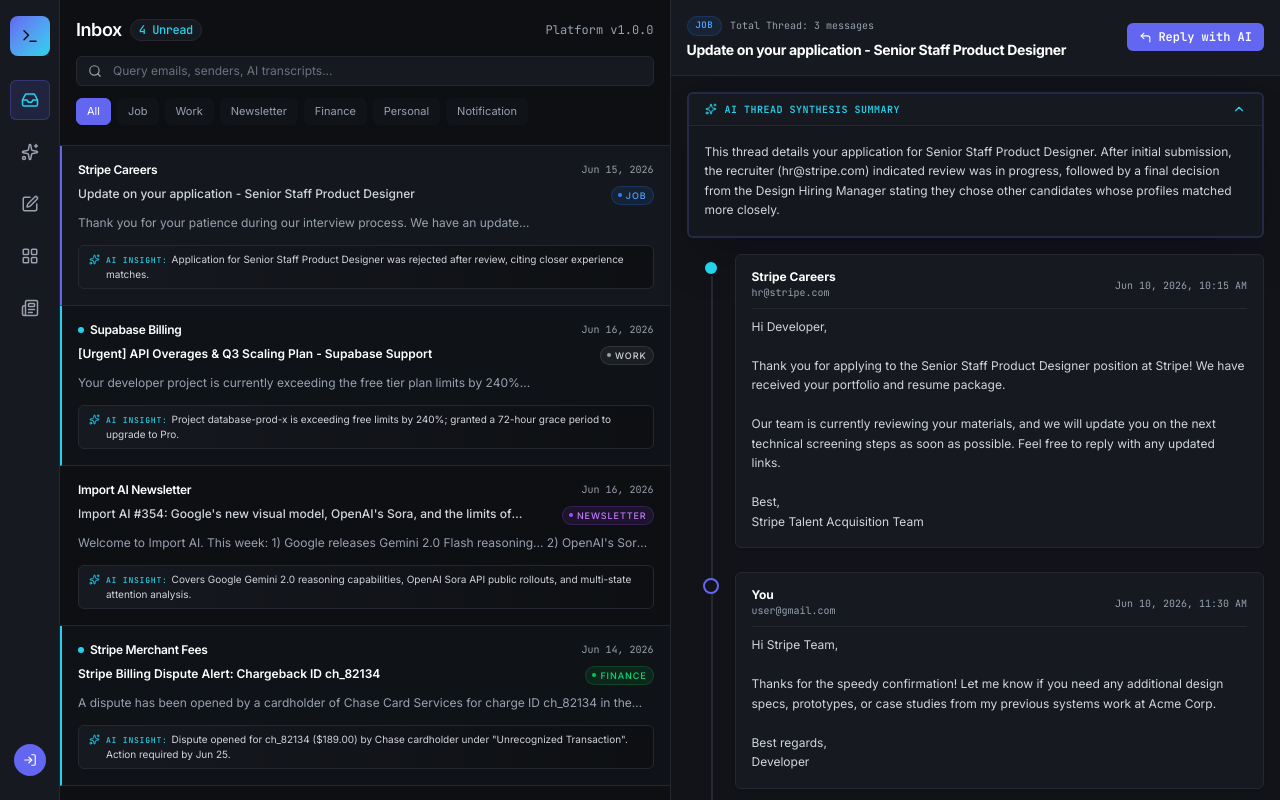
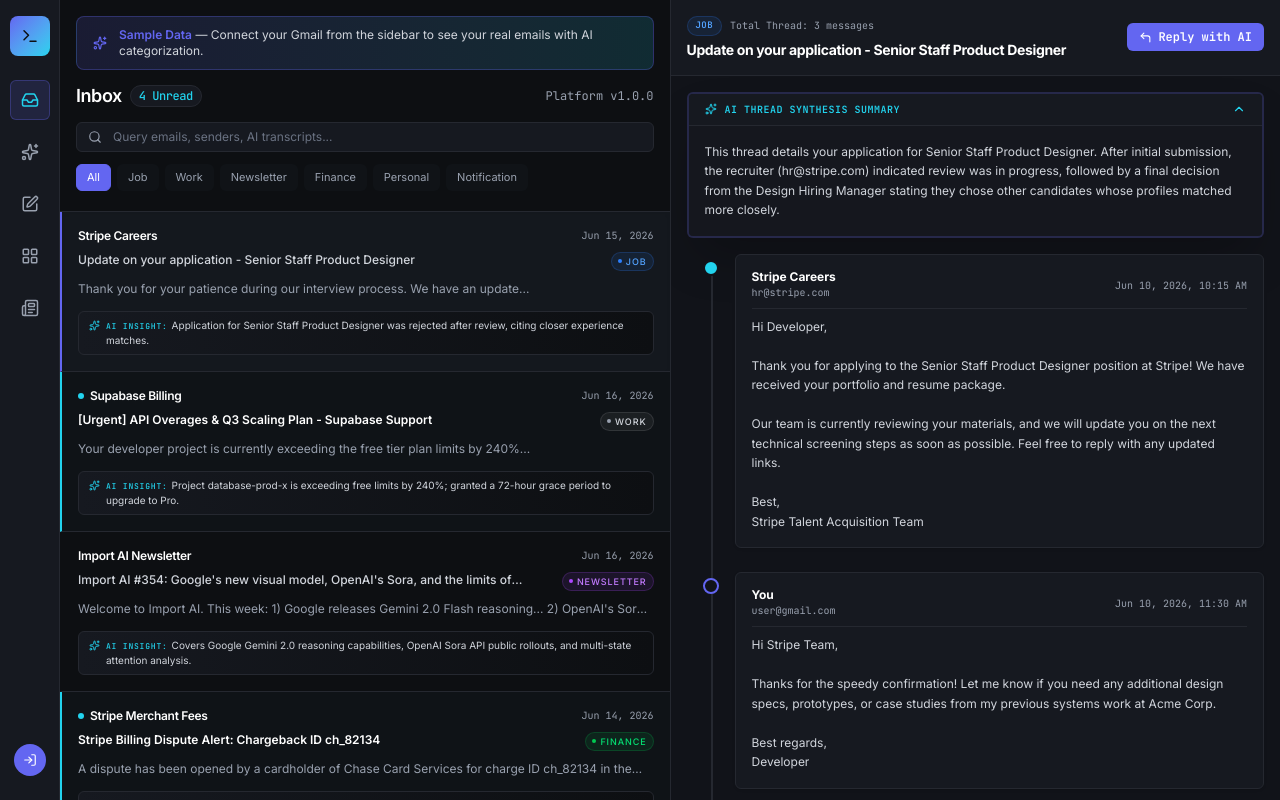
Before and after one commit to RagavRida/gmail_repeatless, a React (Vite) app: page / in a window 1280 px wide. Built offline with nearby package versions, Linux system fonts and the light colour scheme; no server answers.

Commit message:
feat: show 'Sample Data' banner when user hasn't connected Gmail
Visitors see dummy emails with a clear purple banner explaining
it's sample data and prompting them to connect Gmail for real emails.
Banner disappears once authenticated.

```diff
--- a/src/App.tsx
+++ b/src/App.tsx
@@ -138,6 +138,7 @@
             emails={emails}
             setEmails={setEmails}
             onComposeReply={handleComposeReplyWithAI}
+            isAuthenticated={isAuthenticated === true}
           />
         )}
 
--- a/src/components/InboxView.tsx
+++ b/src/components/InboxView.tsx
@@ -6,6 +6,7 @@
   emails: Email[];
   setEmails: React.Dispatch<React.SetStateAction<Email[]>>;
   onComposeReply: (email: Email) => void;
+  isAuthenticated?: boolean;
 }
 
 export function getCategoryStyles(category: EmailCategory) {
@@ -27,7 +28,7 @@
   }
 }
 
-export default function InboxView({ emails, setEmails, onComposeReply }: InboxViewProps) {
+export default function InboxView({ emails, setEmails, onComposeReply, isAuthenticated }: InboxViewProps) {
   const [selectedEmail, setSelectedEmail] = useState<Email | null>(emails[0] || null);
   const [searchQuery, setSearchQuery] = useState('');
   const [summaryExpanded, setSummaryExpanded] = useState(true);
@@ -88,6 +89,15 @@
       >
         {/* Header Search Utility and Category Shortcuts */}
         <div className="p-4 border-b border-[#252830] flex flex-col gap-3 shrink-0">
+          {/* Demo data banner */}
+          {!isAuthenticated && (
+            <div className="bg-gradient-to-r from-[#6366F1]/15 to-[#22D3EE]/15 border border-[#6366F1]/30 rounded-lg px-4 py-2.5 flex items-center gap-3">
+              <Sparkles size={14} className="text-[#6366F1] shrink-0" />
+              <p className="text-xs text-gray-300">
+                <span className="text-[#6366F1] font-semibold">Sample Data</span> — Connect your Gmail from the sidebar to see your real emails with AI categorization.
+              </p>
+            </div>
+          )}
           <div className="flex items-center justify-between">
             <h1 className="text-lg font-sans font-semibold tracking-tight text-white flex items-center gap-2">
               Inbox
```
